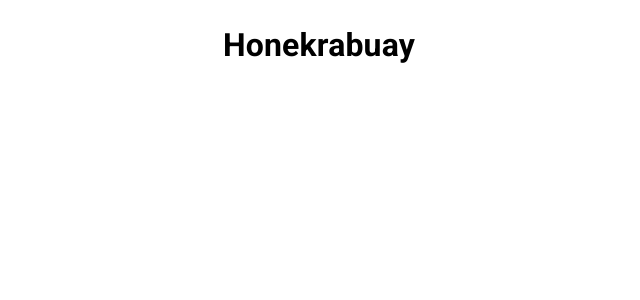
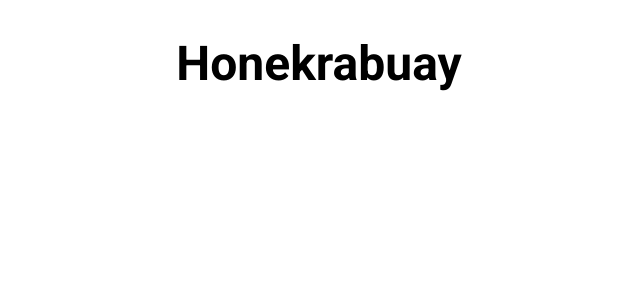
Before and after one commit to lebrancconvas/Honekrabuay, a React (Create React App) app in the folder client/: page / in a window 1280 px wide. Shown: the top 300 px of the page, without its empty margins (321-961 px from the left). Built offline with nearby package versions, Linux system fonts and the light colour scheme.

Commit message:
🚚 Change Component's name from "Homepage" to "Landingpage".

```diff
--- a/client/src/App.jsx
+++ b/client/src/App.jsx
@@ -1,7 +1,7 @@
 import {BrowserRouter as Router, Routes, Route} from 'react-router-dom';
 import {Typography} from '@mui/material';
 import {Box} from '@mui/system';
-import Homepage from './pages/Homepage';
+import Landingpage from './pages/Landingpage';
 
 function App() {
   return (
@@ -10,7 +10,7 @@ function App() {
             <Box sx={{textAlign: 'center'}}>
                 <Typography>
                     <Routes>
-                        <Route exact path="/" element={<Homepage />} />
+                        <Route exact path="/" element={<Landingpage />} />
                     </Routes>
                 </Typography>
             </Box>
--- a/client/src/pages/Homepage.jsx
+++ /dev/null
@@ -1,11 +0,0 @@
-import React from 'react';
-
-const Homepage = () => {
-	return (
-		<div>
-			<h1>Honekrabuay</h1>
-		</div>
-	)
-}
-
-export default Homepage;
--- /dev/null
+++ b/client/src/pages/Landingpage.jsx
@@ -0,0 +1,17 @@
+import React from 'react';
+import {Typography} from '@mui/material';
+import {Box} from '@mui/system';
+
+const Landingpage = () => {
+	return (
+		<div>
+			<Box>
+				<Typography variant="h5">
+					<h1>Honekrabuay</h1>
+				</Typography>
+			</Box>
+		</div>
+	)
+}
+
+export default Landingpage;
```
